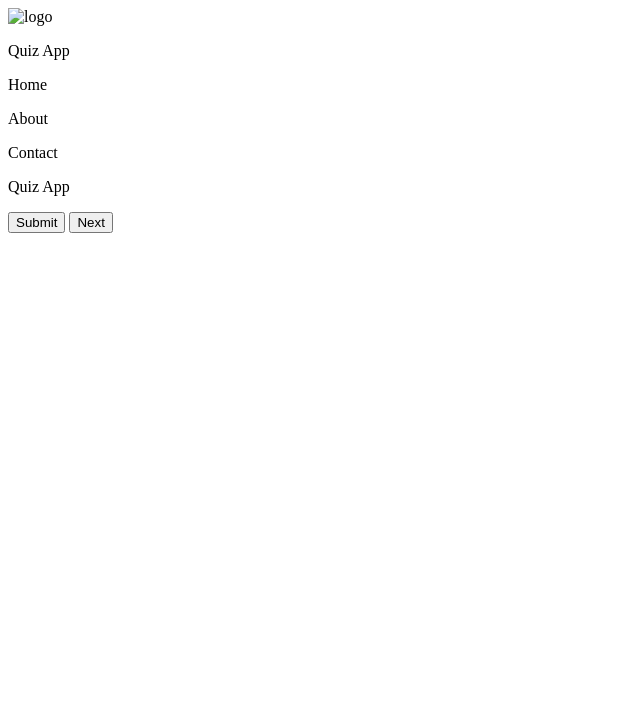
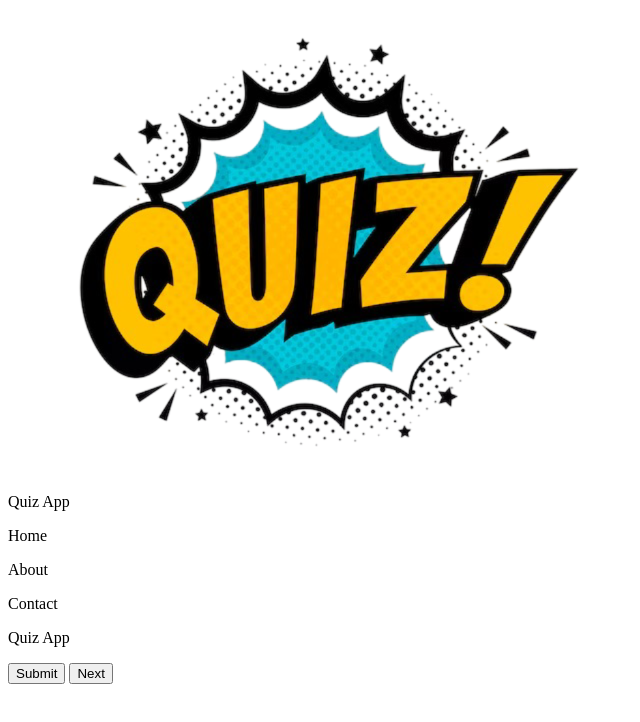
Before and after one commit to bolanpartik/quiz-website, a plain HTML site: page index.html in a window 1280 px wide. Shown: the whole page, without its empty margins (0-640 px from the left). Drawn offline with Linux system fonts and the light colour scheme.

Commit message:
logo source added

```diff
--- a/index.html
+++ b/index.html
@@ -8,7 +8,7 @@
 <body>
     <header>
         <div>
-            <img src="" alt="logo">
+            <img src="assets/logo.png" alt="logo">
             <p>Quiz App</p>
         </div>
         <div>
```
